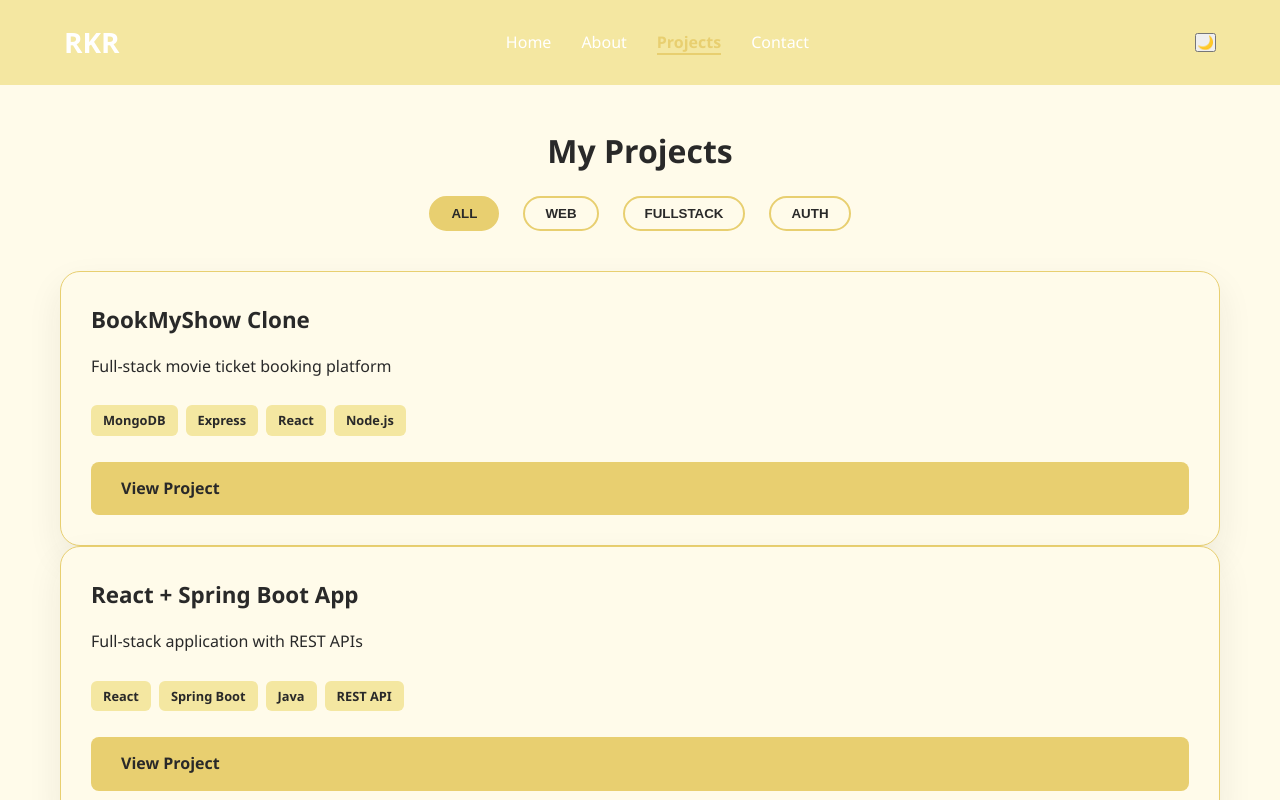
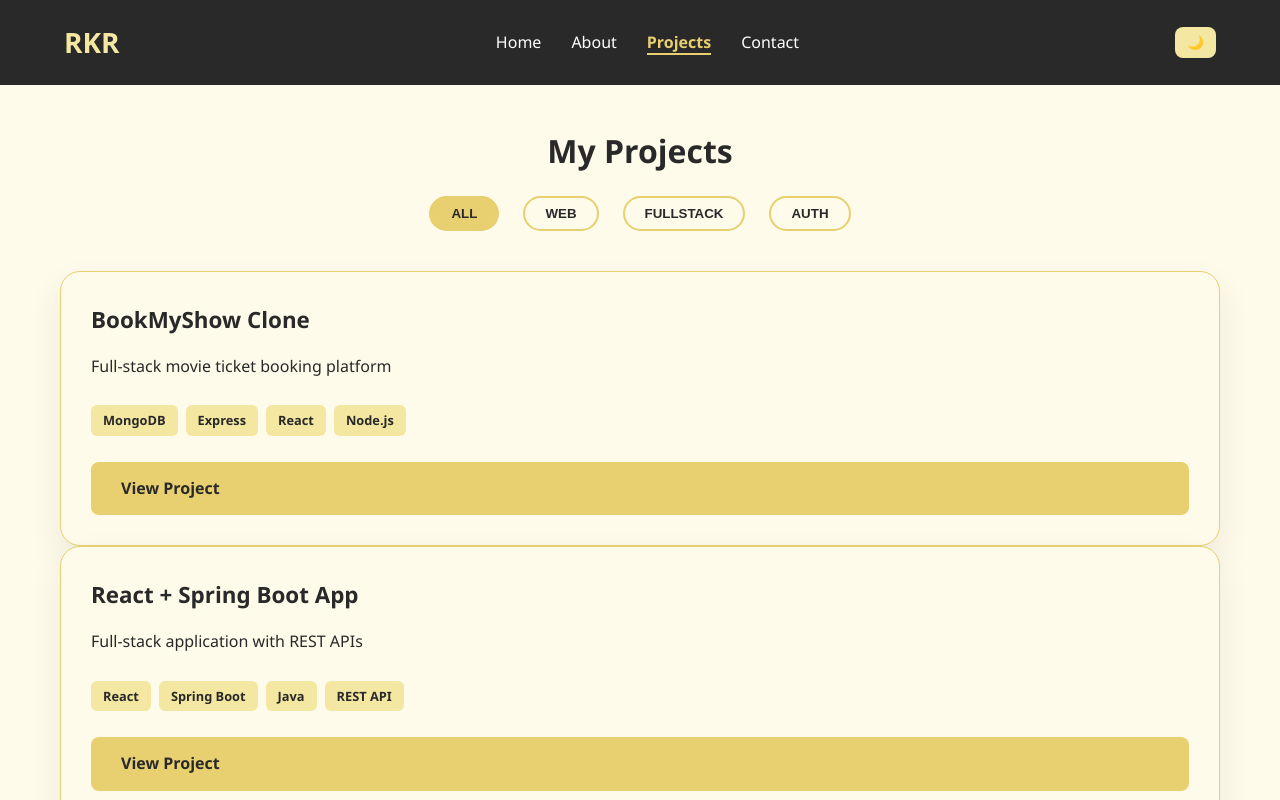
Before and after one commit to trishamadhusudhan/my-profile, a React (Vite) app: page /projects in a window 1280 px wide. Shown: the top 800 px of the page. Built offline with nearby package versions, Linux system fonts and the light colour scheme.

Commit message:
updating navigation theme

```diff
--- a/src/components/Navbar/Navbar.css
+++ b/src/components/Navbar/Navbar.css
@@ -1,19 +1,13 @@
-/* src/components/Navbar/Navbar.css */
-
 .site-header {
   position: sticky;
   top: 0;
   z-index: 1000;
-  background: var(--primary);
+  background: var(--text);
   transition: background 0.3s ease, box-shadow 0.3s ease;
 }
 
 .navbar {
   width: 100%;
-  box-sizing: border-box;
-}
-
-.navbar {
   display: flex;
   justify-content: space-between;
   align-items: center;
@@ -23,7 +17,7 @@ padding: 20px 5%;
 .logo {
   font-size: 28px;
   font-weight: bold;
-color: var(--white);
+  color: var(--primary);
 }
 
 .nav-links {
@@ -39,17 +33,25 @@ font-weight: 500;
   transition: color 0.3s;
 }
 
-.nav-links li a:hover {
+.nav-links li a:hover,
+.nav-links li a.active {
   color: var(--accent);
 }
 
 .nav-links li a.active {
-color: var(--accent);
   font-weight: bold;
   border-bottom: 2px solid var(--accent);
 }
 
-/* === MOBILE NAVIGATION === */
+.theme-toggle {
+  background: var(--primary);
+  color: var(--text);
+  border: none;
+  border-radius: 8px;
+  padding: 8px 12px;
+  cursor: pointer;
+}
+
 .menu-toggle {
   display: none;
   background: none;
@@ -63,18 +65,20 @@ cursor: pointer;
   .menu-toggle {
     display: block;
   }
+
   .nav-links {
     display: none;
     position: absolute;
     top: 70px;
     left: 0;
     width: 100%;
-background: #1B4F72;
+    background: var(--text);
     flex-direction: column;
     text-align: center;
     padding: 20px 0;
     gap: 20px;
   }
+
   .nav-links.open {
     display: flex;
   }
```
Lines whose indentation alone changed are shown as unchanged.
